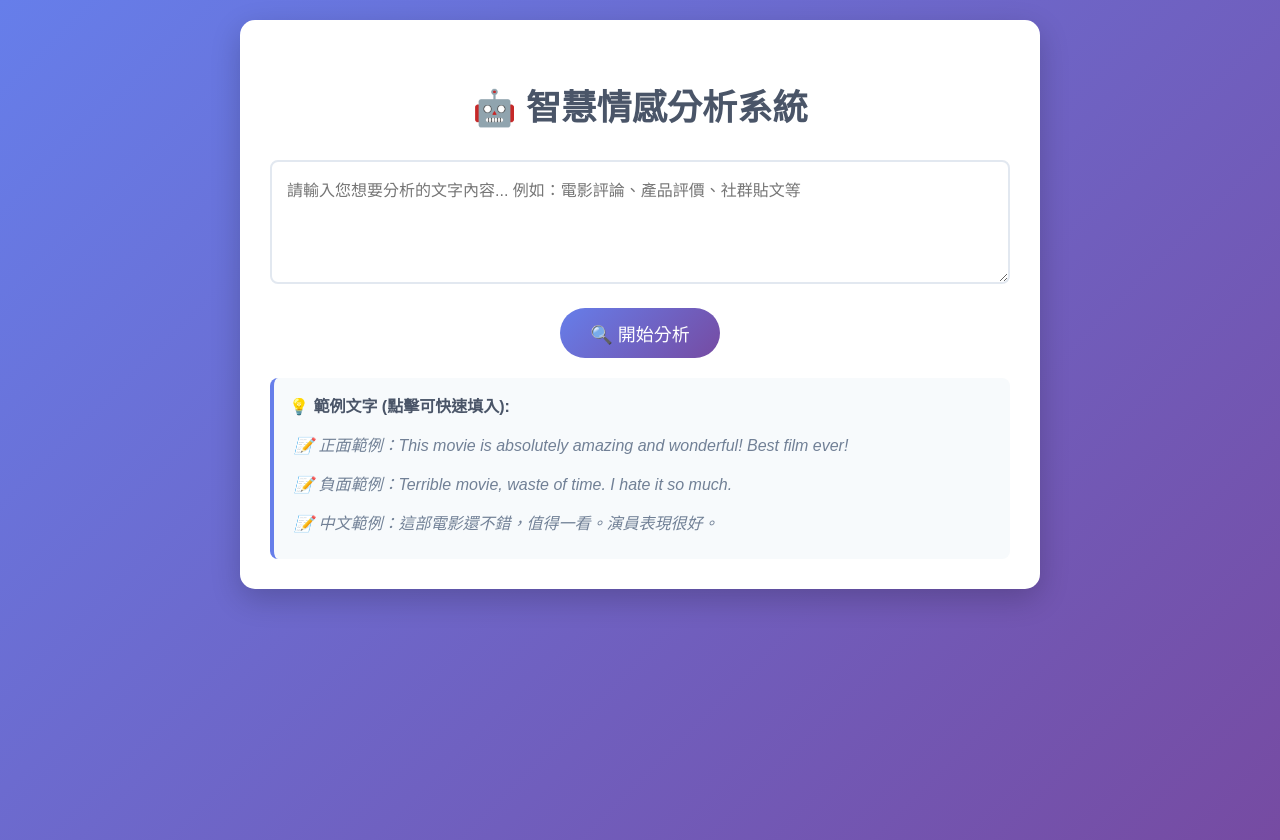
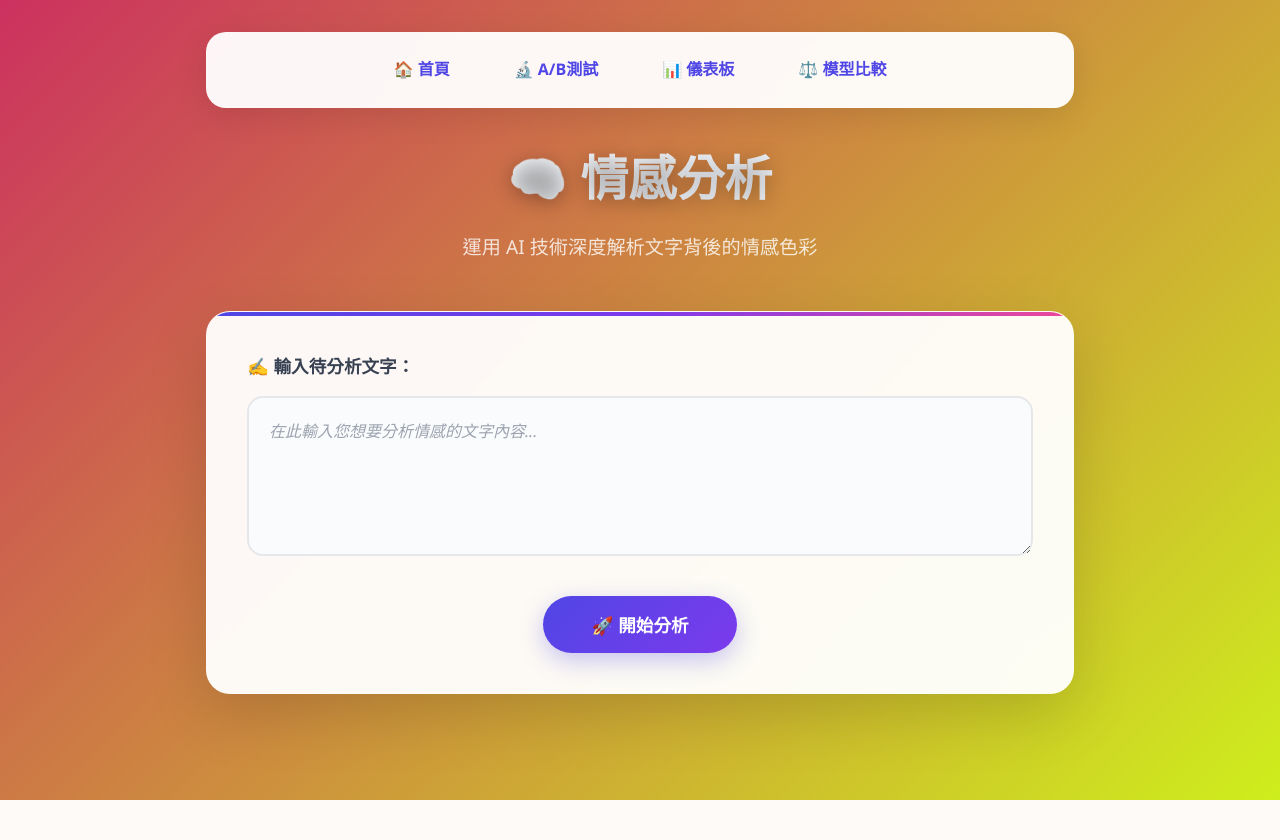
Before and after one commit to scps990210/ml, a Flask app: page / in a window 1280 px wide. After the commit the page ends 800 px from the top, so only its background shows below. Run offline with Flask 3, Linux system fonts and the light colour scheme.

Commit message:
Update index.html

```diff
--- a/templates/index.html
+++ b/templates/index.html
@@ -3,151 +3,270 @@
 <head>
     <meta charset="UTF-8">
     <meta name="viewport" content="width=device-width, initial-scale=1.0">
-    <title>情感分析系統</title>
+    <title>情感分析 - AI 智能分析平台</title>
     <style>
+        * {
+            margin: 0;
+            padding: 0;
+            box-sizing: border-box;
+        }
+
         body {
-            font-family: 'Arial', sans-serif;
-            max-width: 800px;
-            margin: 0 auto;
-            padding: 20px;
-            background: linear-gradient(135deg, #667eea 0%, #764ba2 100%);
+            font-family: "Segoe UI", "Microsoft JhengHei", "PingFang TC", sans-serif;
+            line-height: 1.6;
+            background: linear-gradient(135deg, #cc315f 0%, #ceee1c 100%);
             min-height: 100vh;
             color: #333;
         }
 
         .container {
-            background: white;
-            padding: 30px;
-            border-radius: 15px;
-            box-shadow: 0 10px 30px rgba(0,0,0,0.2);
+            max-width: 900px;
+            margin: 0 auto;
+            padding: 2rem 1rem;
         }
 
-        h2 {
-            text-align: center;
-            color: #4a5568;
-            margin-bottom: 30px;
-            font-size: 2.2em;
+        /* 導航欄 */
+        nav {
+            background: rgba(255, 255, 255, 0.95);
+            backdrop-filter: blur(20px);
+            border: 1px solid rgba(255, 255, 255, 0.2);
+            padding: 1rem 2rem;
+            border-radius: 20px;
+            margin-bottom: 2rem;
+            box-shadow: 0 8px 32px rgba(0, 0, 0, 0.1);
+            display: flex;
+            justify-content: center;
+            gap: 2rem;
         }
 
-        .form-group {
-            margin-bottom: 20px;
+        nav a {
+            color: #4f46e5;
+            font-weight: 600;
+            text-decoration: none;
+            padding: 0.5rem 1rem;
+            border-radius: 10px;
+            transition: all 0.3s ease;
+            position: relative;
+        }
+
+        nav a:hover {
+            background: linear-gradient(135deg, #4f46e5, #7c3aed);
+            color: white;
+            transform: translateY(-2px);
+            box-shadow: 0 4px 20px rgba(79, 70, 229, 0.3);
+        }
+
+        /* 主標題 */
+        h1 {
+            font-size: 3rem;
+            font-weight: 800;
+            text-align: center;
+            margin-bottom: 1rem;
+            background: linear-gradient(135deg, #ffffff, #e2e8f0);
+            -webkit-background-clip: text;
+            -webkit-text-fill-color: transparent;
+            background-clip: text;
+            text-shadow: 0 4px 20px rgba(0, 0, 0, 0.3);
+        }
+
+        .subtitle {
+            text-align: center;
+            color: rgba(255, 255, 255, 0.8);
+            font-size: 1.2rem;
+            margin-bottom: 3rem;
+            font-weight: 300;
+        }
+
+        /* 表單卡片 */
+        .form-card {
+            background: rgba(255, 255, 255, 0.95);
+            backdrop-filter: blur(20px);
+            border: 1px solid rgba(255, 255, 255, 0.2);
+            border-radius: 24px;
+            padding: 2.5rem;
+            box-shadow: 0 20px 60px rgba(0, 0, 0, 0.15);
+            margin-bottom: 2rem;
+            position: relative;
+            overflow: hidden;
+        }
+
+        .form-card::before {
+            content: '';
+            position: absolute;
+            top: 0;
+            left: 0;
+            right: 0;
+            height: 4px;
+            background: linear-gradient(90deg, #4f46e5, #7c3aed, #ec4899);
+        }
+
+        label {
+            display: block;
+            margin-bottom: 1rem;
+            font-weight: 600;
+            color: #374151;
+            font-size: 1.1rem;
         }
 
         textarea {
             width: 100%;
-            padding: 15px;
-            border: 2px solid #e2e8f0;
-            border-radius: 8px;
-            font-size: 16px;
+            height: 160px;
+            border: 2px solid #e5e7eb;
+            border-radius: 16px;
+            padding: 1.25rem;
+            font-size: 1rem;
+            font-family: inherit;
             resize: vertical;
-            box-sizing: border-box;
-            font-family: inherit;
+            transition: all 0.3s ease;
+            background: #fafbfc;
         }
 
         textarea:focus {
+            border-color: #4f46e5;
             outline: none;
-            border-color: #667eea;
-            box-shadow: 0 0 0 3px rgba(102, 126, 234, 0.1);
+            box-shadow: 0 0 0 4px rgba(79, 70, 229, 0.1);
+            background: #ffffff;
+            transform: translateY(-2px);
         }
 
-        .submit-btn {
-            background: linear-gradient(135deg, #667eea 0%, #764ba2 100%);
-            color: white;
-            padding: 12px 30px;
-            border: none;
-            border-radius: 25px;
-            font-size: 18px;
-            cursor: pointer;
-            transition: transform 0.2s, box-shadow 0.2s;
-            display: block;
-            margin: 0 auto;
+        textarea::placeholder {
+            color: #9ca3af;
+            font-style: italic;
         }
 
-        .submit-btn:hover {
-            transform: translateY(-2px);
-            box-shadow: 0 5px 15px rgba(102, 126, 234, 0.4);
+        .button-container {
+            text-align: center;
+            margin-top: 2rem;
         }
 
-        .result {
-            margin-top: 30px;
-            padding: 20px;
-            border-radius: 10px;
-            text-align: center;
-            font-size: 1.5em;
-            font-weight: bold;
+        button {
+            padding: 1rem 3rem;
+            border: none;
+            background: linear-gradient(135deg, #4f46e5, #7c3aed);
+            color: #fff;
+            font-weight: 600;
+            font-size: 1.1rem;
+            border-radius: 50px;
+            cursor: pointer;
+            transition: all 0.3s ease;
+            box-shadow: 0 8px 25px rgba(79, 70, 229, 0.3);
+            position: relative;
+            overflow: hidden;
         }
 
-        .result.positive {
-            background: #f0fff4;
-            color: #22543d;
-            border: 2px solid #68d391;
+        button::before {
+            content: '';
+            position: absolute;
+            top: 0;
+            left: -100%;
+            width: 100%;
+            height: 100%;
+            background: linear-gradient(90deg, transparent, rgba(255,255,255,0.2), transparent);
+            transition: left 0.5s;
         }
 
-        .result.negative {
-            background: #fff5f5;
-            color: #742a2a;
-            border: 2px solid #fc8181;
+        button:hover::before {
+            left: 100%;
         }
 
-        .confidence {
-            font-size: 0.8em;
-            margin-top: 10px;
-            opacity: 0.8;
+        button:hover {
+            transform: translateY(-3px);
+            box-shadow: 0 12px 35px rgba(79, 70, 229, 0.4);
+            background: linear-gradient(135deg, #3730a3, #6d28d9);
+        }
+
+        button:active {
+            transform: translateY(-1px);
+        }
+
+        /* 結果卡片 */
+        .result {
+            background: rgba(255, 255, 255, 0.95);
+            backdrop-filter: blur(20px);
+            border: 1px solid rgba(255, 255, 255, 0.2);
+            border-radius: 20px;
+            padding: 2rem;
+            box-shadow: 0 15px 50px rgba(0, 0, 0, 0.1);
+        }
+
+
+        .result-title {
+            font-weight: 700;
+            font-size: 1.5rem;
+            margin-bottom: 1rem;
+            color: #1f2937;
+            display: flex;
+            align-items: center;
+            gap: 0.5rem;
+        }
+
+        .positive .result-icon {
+            background: linear-gradient(135deg, #10b981, #059669);
+            color: white;
+        }
+
+        .negative .result-icon {
+            background: linear-gradient(135deg, #ef4444, #dc2626);
+            color: white;
+        }
+
+        .neutral .result-icon {
+            background: linear-gradient(135deg, #f59e0b, #d97706);
+            color: white;
+        }
+
+        .meta {
+            color: #6b7280;
+            font-size: 0.95rem;
+            margin-top: 0.5rem;
+            padding: 0.75rem;
+            background: rgba(243, 244, 246, 0.5);
+            border-radius: 12px;
+            border-left: 4px solid #e5e7eb;
         }
 
         .error {
-            background: #fed7d7;
-            color: #c53030;
-            padding: 15px;
-            border-radius: 8px;
-            margin-top: 20px;
-            text-align: center;
+            background: rgba(254, 226, 226, 0.9);
+            color: #dc2626;
+            padding: 1.5rem;
+            border-radius: 16px;
+            margin-top: 1.5rem;
+            font-weight: 500;
+            border-left: 4px solid #dc2626;
+            animation: shake 0.5s ease-in-out;
         }
 
-        .example {
-            margin-top: 20px;
-            padding: 15px;
-            background: #f7fafc;
-            border-radius: 8px;
-            border-left: 4px solid #667eea;
-        }
-
-        .example h4 {
-            margin: 0 0 10px 0;
-            color: #4a5568;
-        }
-
-        .example-text {
-            color: #718096;
-            font-style: italic;
-            cursor: pointer;
-            margin: 5px 0;
-            padding: 5px;
-            border-radius: 4px;
-            transition: background 0.2s;
-        }
-
-        .example-text:hover {
-            background: #edf2f7;
+        @keyframes shake {
+            0%, 20%, 40%, 60%, 80%, 100% { transform: translateX(0); }
+            10%, 30%, 50%, 70%, 90% { transform: translateX(-5px); }
         }
     </style>
 </head>
 <body>
     <div class="container">
-        <h2>🤖 智慧情感分析系統</h2>
+        <nav>
+            <a href="/">🏠 首頁</a>
+            <a href="/ab_test">🔬 A/B測試</a>
+            <a href="/dashboard">📊 儀表板</a>
+            <a href="/model_comparison">⚖️ 模型比較</a>
+        </nav>
 
-        <form method="post">
-            <div class="form-group">
+        <h1>🧠 情感分析</h1>
+        <p class="subtitle">運用 AI 技術深度解析文字背後的情感色彩</p>
+
+        <div class="form-card">
+            <form method="post">
+                <label for="review">✍️ 輸入待分析文字：</label>
                 <textarea
+                    id="review"
                     name="review"
-                    rows="5"
-                    placeholder="請輸入您想要分析的文字內容... 例如：電影評論、產品評價、社群貼文等"
-                    required
-                >{{ request.form.review if request.form.review }}</textarea>
-            </div>
-
-            <button type="submit" class="submit-btn">🔍 開始分析</button>
-        </form>
+                    placeholder="在此輸入您想要分析情感的文字內容..."
+                >{% if text %}{{ text }}{% endif %}</textarea>
+                <div class="button-container">
+                    <button type="submit">🚀 開始分析</button>
+                </div>
+            </form>
+        </div>
 
         {% if error_message %}
             <div class="error">
@@ -156,39 +275,22 @@
         {% endif %}
 
         {% if prediction %}
-            <div class="result {{ 'positive' if 'Positive' in prediction else 'negative' }}">
-                <div>{{ prediction }}</div>
+            <div class="result {% if 'positive' in prediction|lower %}positive{% elif 'negative' in prediction|lower %}negative{% else %}neutral{% endif %}">
+                <div class="result-title">
+                        {% if 'positive' in prediction|lower %}
+                        {% elif 'negative' in prediction|lower %}
+                        {% else %}
+                        {% endif %}
+                    分析結果：{{ prediction }}
+                </div>
                 {% if confidence %}
-                    <div class="confidence">{{ confidence }}</div>
+                    <div class="meta">📈 {{ confidence }}</div>
+                {% endif %}
+                {% if model_info %}
+                    <div class="meta">🤖 {{ model_info }}</div>
                 {% endif %}
             </div>
         {% endif %}
-
-        <div class="example">
-            <h4>💡 範例文字 (點擊可快速填入):</h4>
-            <div class="example-text" onclick="fillText('This movie is absolutely amazing and wonderful! Best film ever!')">
-                📝 正面範例：This movie is absolutely amazing and wonderful! Best film ever!
-            </div>
-            <div class="example-text" onclick="fillText('Terrible movie, waste of time. I hate it so much.')">
-                📝 負面範例：Terrible movie, waste of time. I hate it so much.
-            </div>
-            <div class="example-text" onclick="fillText('這部電影還不錯，值得一看。演員表現很好。')">
-                📝 中文範例：這部電影還不錯，值得一看。演員表現很好。
-            </div>
-        </div>
     </div>
-
-    <script>
-        function fillText(text) {
-            document.querySelector('textarea[name="review"]').value = text;
-        }
-
-        // 自動調整文字區域高度
-        const textarea = document.querySelector('textarea');
-        textarea.addEventListener('input', function() {
-            this.style.height = 'auto';
-            this.style.height = Math.max(this.scrollHeight, 120) + 'px';
-        });
-    </script>
 </body>
 </html>
```
